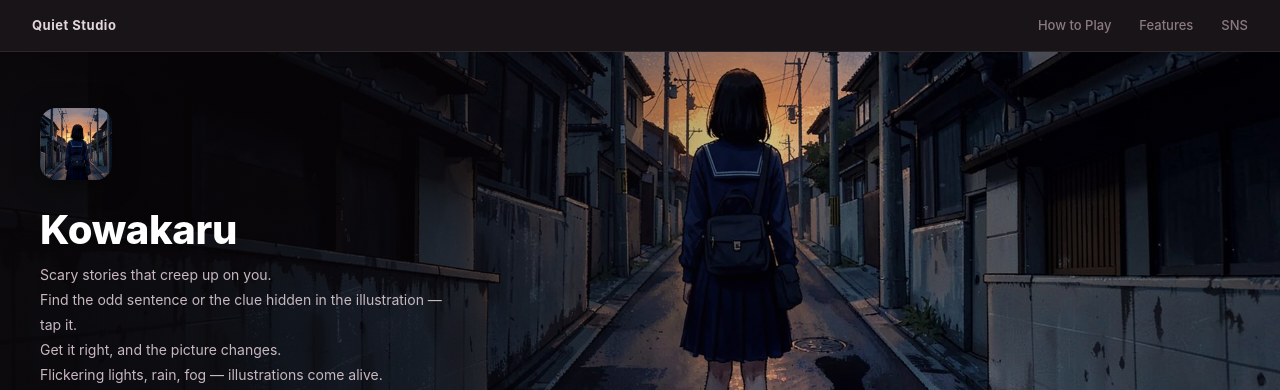
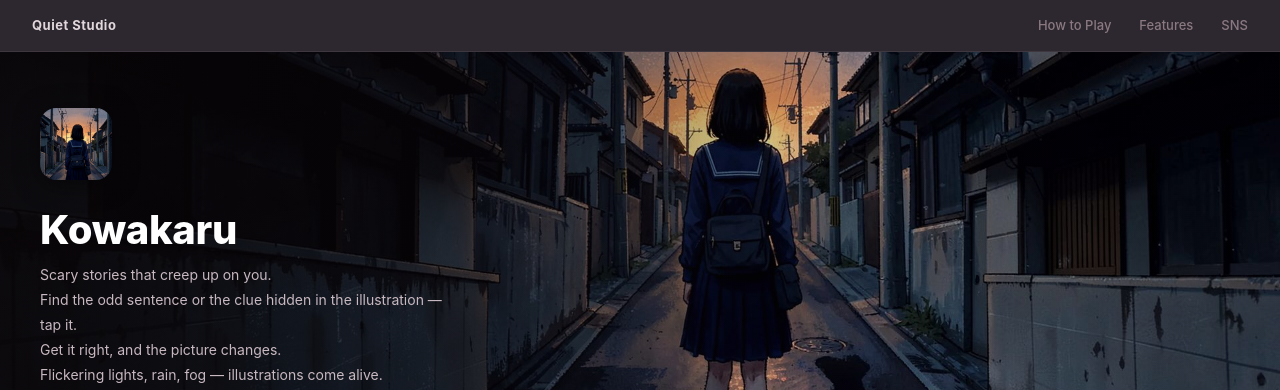
Before and after one commit to radiochikamori-hub/radiochikamori-hub.github.io, a plain HTML site: page kowakaru/index.html in a window 1280 px wide. Shown: the top 390 px of the page. Drawn offline with Linux system fonts and the light colour scheme.

Commit message:
kowakaru: lighten background two more steps (#221c20 -> #2e2830)
Co-Authored-By: Claude Opus 4.6 <noreply@anthropic.com>
Claude-Session: https://claude.ai/code/session_01BNLHazjTHsq9nufNm4G1d9

```diff
--- a/kowakaru/index.html
+++ b/kowakaru/index.html
@@ -15,7 +15,7 @@
 * { box-sizing: border-box; margin: 0; padding: 0; }
 body {
   font-family: -apple-system, 'Helvetica Neue', sans-serif;
-  background: #221c20; color: #e2d8dc; line-height: 1.6;
+  background: #2e2830; color: #e2d8dc; line-height: 1.6;
   background-image:
     radial-gradient(ellipse 1px 1px at 15% 25%, rgba(192,57,43,0.12) 0%, transparent 100%),
     radial-gradient(ellipse 1px 1px at 85% 15%, rgba(192,57,43,0.08) 0%, transparent 100%),
@@ -43,7 +43,7 @@ body.lang-en .ja { display: none !important; }
 /* NAV */
 nav {
   position: sticky; top: 0; z-index: 100;
-  background: rgba(26,20,24,0.92);
+  background: rgba(46,40,48,0.92);
   backdrop-filter: blur(8px);
   -webkit-backdrop-filter: blur(8px);
   border-bottom: 1px solid rgba(255,255,255,0.08);
```
